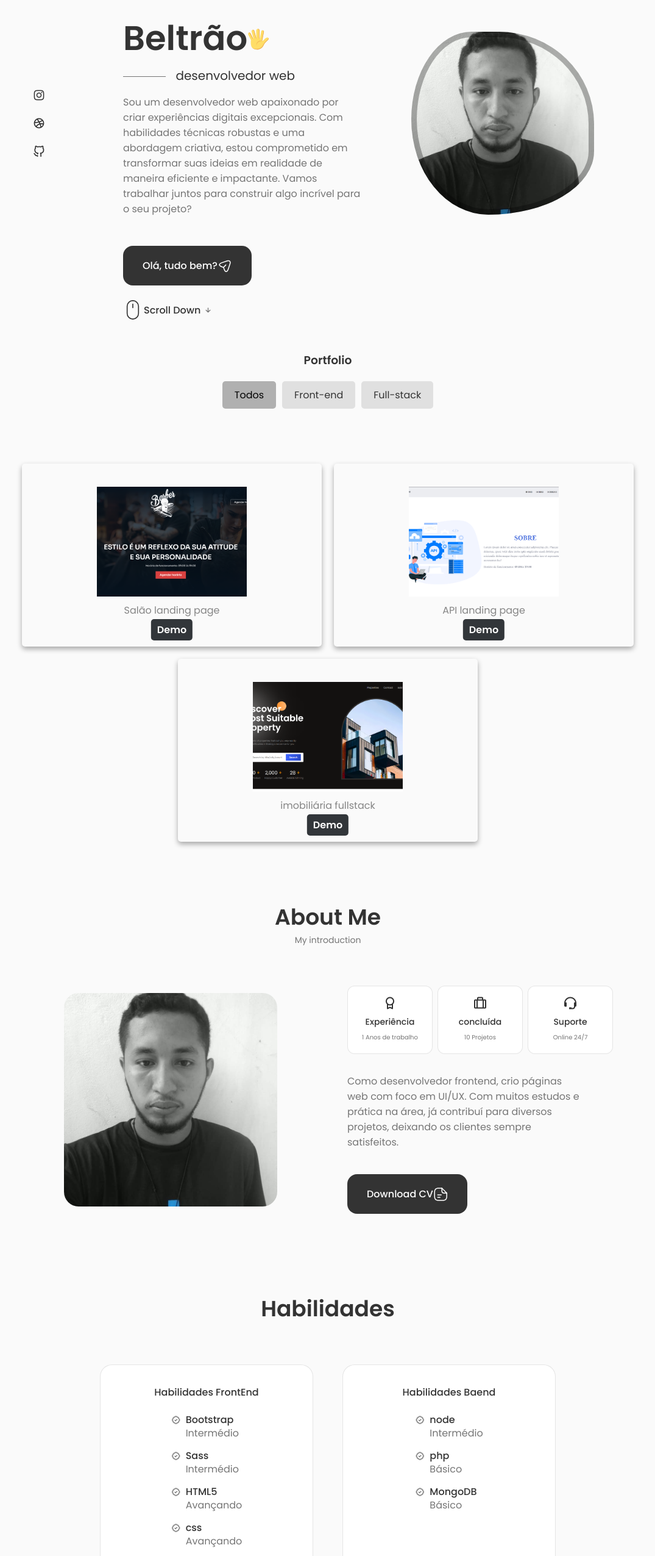
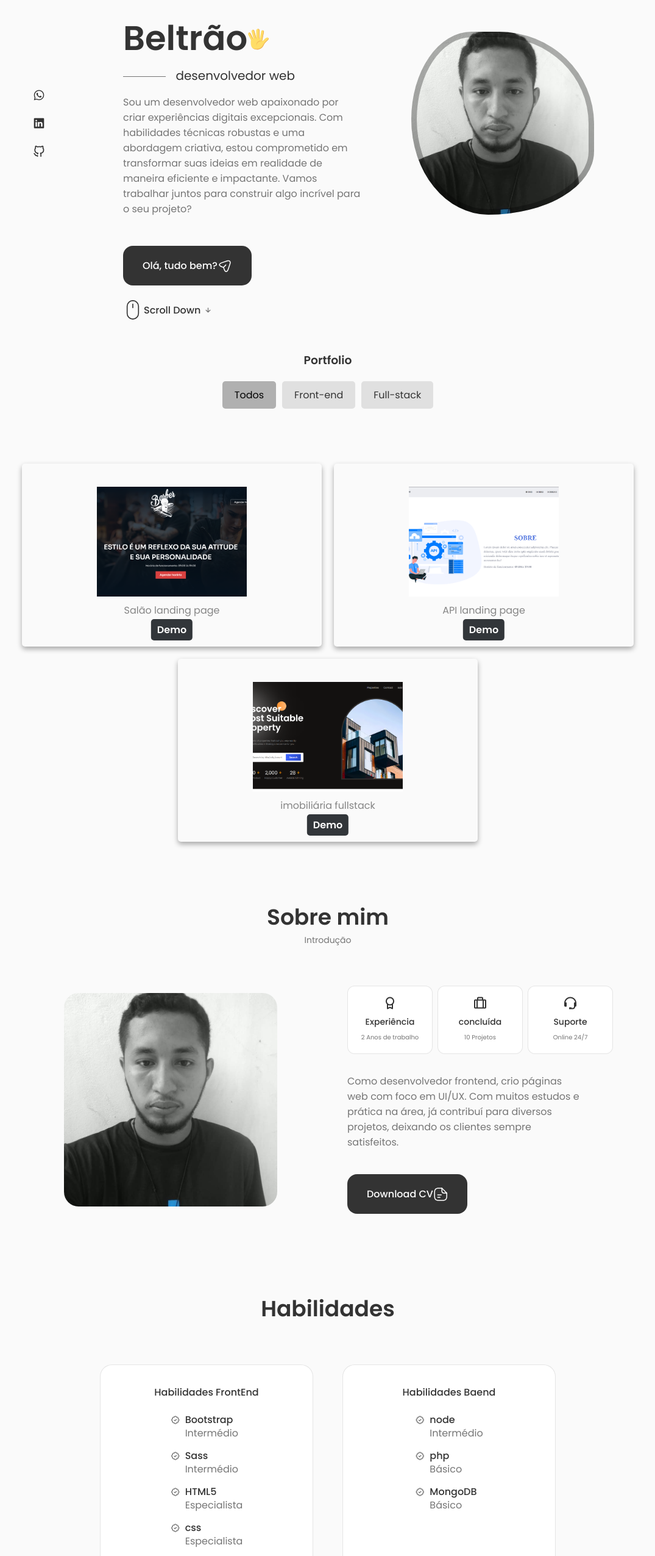
Before and after one commit to MateusBeltrao/portifolio, a React (Create React App) app: page / in a window 1280 px wide. Shown: the part 249-2800 px from the top of the page at 61% size, without its empty margins (102-1177 px from the left). Built offline with nearby package versions, Linux system fonts and the light colour scheme.

Commit message:
add links

```diff
--- a/src/components/about/About.jsx
+++ b/src/components/about/About.jsx
@@ -7,8 +7,8 @@ import CV from '../../assets/John-Cv.pdf'
 const About = () => {
     return (
         <section className='about section' id='about'>
-            <h2 className='section_title'>About Me</h2>
-            <span className='section_subtitle'>My introduction</span>
+            <h2 className='section_title'>Sobre mim</h2>
+            <span className='section_subtitle'>Introdução</span>
 
             <div className='about_container container grid'>
                 <img src={AboutImg} alt="" className='about_img' />
--- a/src/components/about/Info.jsx
+++ b/src/components/about/Info.jsx
@@ -6,7 +6,7 @@ const Info = () => {
         <div className='about_box'>
             <i className='bx bx-award about_icon'></i>
             <h3 className="about_title">Experiência</h3>
-            <span className='about_subtitle'>1 Anos de trabalho</span>
+            <span className='about_subtitle'>2 Anos de trabalho</span>
         </div>
 
         <div className='about_box'>
--- a/src/components/header/Header.jsx
+++ b/src/components/header/Header.jsx
@@ -20,19 +20,19 @@ const Header = () => {
 
                     <li className='nav_item'>
                         <a href="#about" className='nav_link'>
-                            <i className='uil uil-user nav_icon'></i>About
+                            <i className='uil uil-user nav_icon'></i>Sobre
                         </a>
                     </li>
 
                     <li className='nav_item'>
                         <a href="#skills" className='nav_link'>
-                            <i className='uil uil-file-alt nav_icon'></i>Skills
+                            <i className='uil uil-file-alt nav_icon'></i>Habilidades
                         </a>
                     </li>
 
                     <li className='nav_item'>
                         <a href="#services" className='nav_link'>
-                            <i className='uil-briefcase uil nav_icon'></i>services
+                            <i className='uil-briefcase uil nav_icon'></i>Serviços
                         </a>
                     </li>
 
@@ -45,7 +45,7 @@ const Header = () => {
                     <li className='nav_item'>
                         <a href="#contatc" className='nav_link'>
                             <i className='uil uil-message nav_icon'></i>
-                            contact
+                            Contatos
                         </a>
                     </li>
                 </ul>
--- a/src/components/home/Social.jsx
+++ b/src/components/home/Social.jsx
@@ -3,12 +3,12 @@ import React from 'react'
 const Social = () => {
   return (
     <div className="home_social">
-        <a href="" className="home_social-icon" target='_blank'>
-            <i className='uil uil-instagram'></i>
+        <a href="https://wa.me/5591981102017" className="home_social-icon" target='_blank'>
+            <i className='uil uil-whatsapp'></i>
         </a>
 
-        <a href="" className="home_social-icon" target='_blank'>
-            <i className='uil uil-dribbble'></i>
+        <a href="https://github.com/MateusBeltrao" className="home_social-icon" target='_blank'>
+            <i className='uil uil-linkedin'></i>
         </a>
 
         <a href="" className="home_social-icon" target='_blank'>
--- a/src/components/skills/Frontend.jsx
+++ b/src/components/skills/Frontend.jsx
@@ -31,7 +31,7 @@ const Frontend = () => {
 
                         <div>
                             <h3 className="skills_name">HTML5</h3>
-                            <span className='skills_lavel'>Avançando</span>
+                            <span className='skills_lavel'>Especialista</span>
                         </div>
                     </div>
 
@@ -40,7 +40,7 @@ const Frontend = () => {
 
                         <div>
                             <h3 className="skills_name">css</h3>
-                            <span className='skills_lavel'>Avançando</span>
+                            <span className='skills_lavel'>Especialista</span>
                         </div>
                     </div>
 
@@ -49,7 +49,7 @@ const Frontend = () => {
 
                         <div>
                             <h3 className="skills_name">JavaCript</h3>
-                            <span className='skills_lavel'>Avançando</span>
+                            <span className='skills_lavel'>Especialista</span>
                         </div>
                     </div>
 
```
